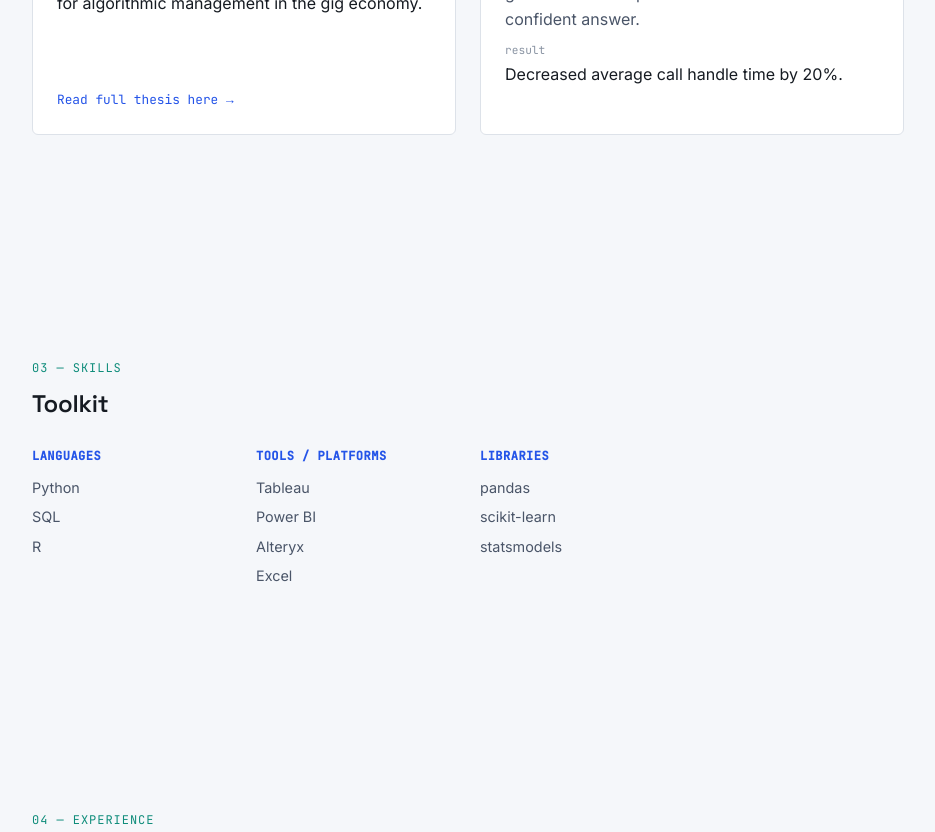
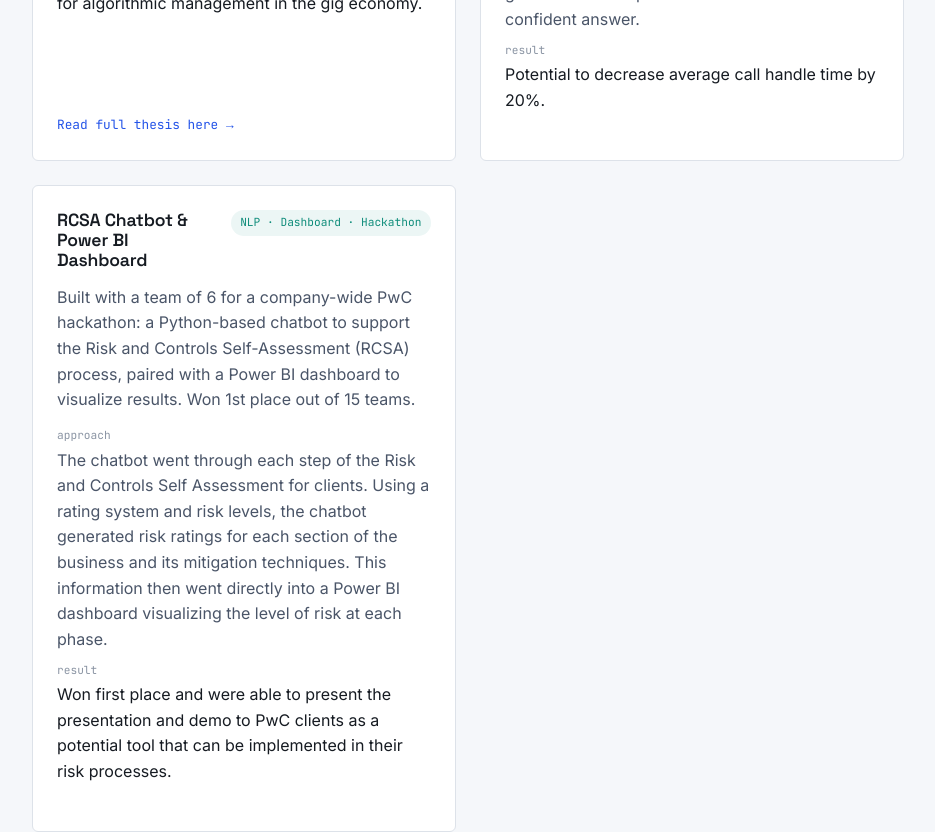
Before and after one commit to Areea-Rahman/Portfolio-Site, a React (Vite) app: page / in a window 1280 px wide. Shown: the part 2880-3712 px from the top of the page, without its empty margins (172-1107 px from the left). Built offline with nearby package versions, Linux system fonts and the light colour scheme.

Commit message:
Update content.js

```diff
--- a/src/data/content.js
+++ b/src/data/content.js
@@ -82,7 +82,22 @@ export const projects = [
       "Built an internal generative AI chatbot for PPL Corporation's customer service team, aimed at streamlining the call process to reduce operational expense and burden on agents.",
     approach:
       'Owned prompt engineering to reduce hallucinations and keep answers grounded in the underlying knowledge base, implemented chat history via object-oriented programming for conversational memory across a session, and designed a real-person escalation path so agents get clear next steps whenever the bot has no confident answer.',
-    result: 'Decreased average call handle time by 20%.',
+    result: 'Potential to decrease average call handle time by 20%.',
+    links: {
+      code: '',
+      demo: '',
+    },
+  },
+    {
+    id: 'pwc-rcsa-chatbot',
+    title: 'RCSA Chatbot & Power BI Dashboard',
+    method: 'NLP · Dashboard · Hackathon',
+    summary:
+      'Built with a team of 6 for a company-wide PwC hackathon: a Python-based chatbot to support the Risk and Controls Self-Assessment (RCSA) process, paired with a Power BI dashboard to visualize results. Won 1st place out of 15 teams.',
+    approach:
+      'The chatbot went through each step of the Risk and Controls Self Assessment for clients. Using a rating system and risk levels, the chatbot generated risk ratings for each section of the business and its mitigation techniques. This information then went directly into a Power BI dashboard visualizing the level of risk at each phase.',
+    result:
+      'Won first place and were able to present the presentation and demo to PwC clients as a potential tool that can be implemented in their risk processes.',
     links: {
       code: '',
       demo: '',
```
